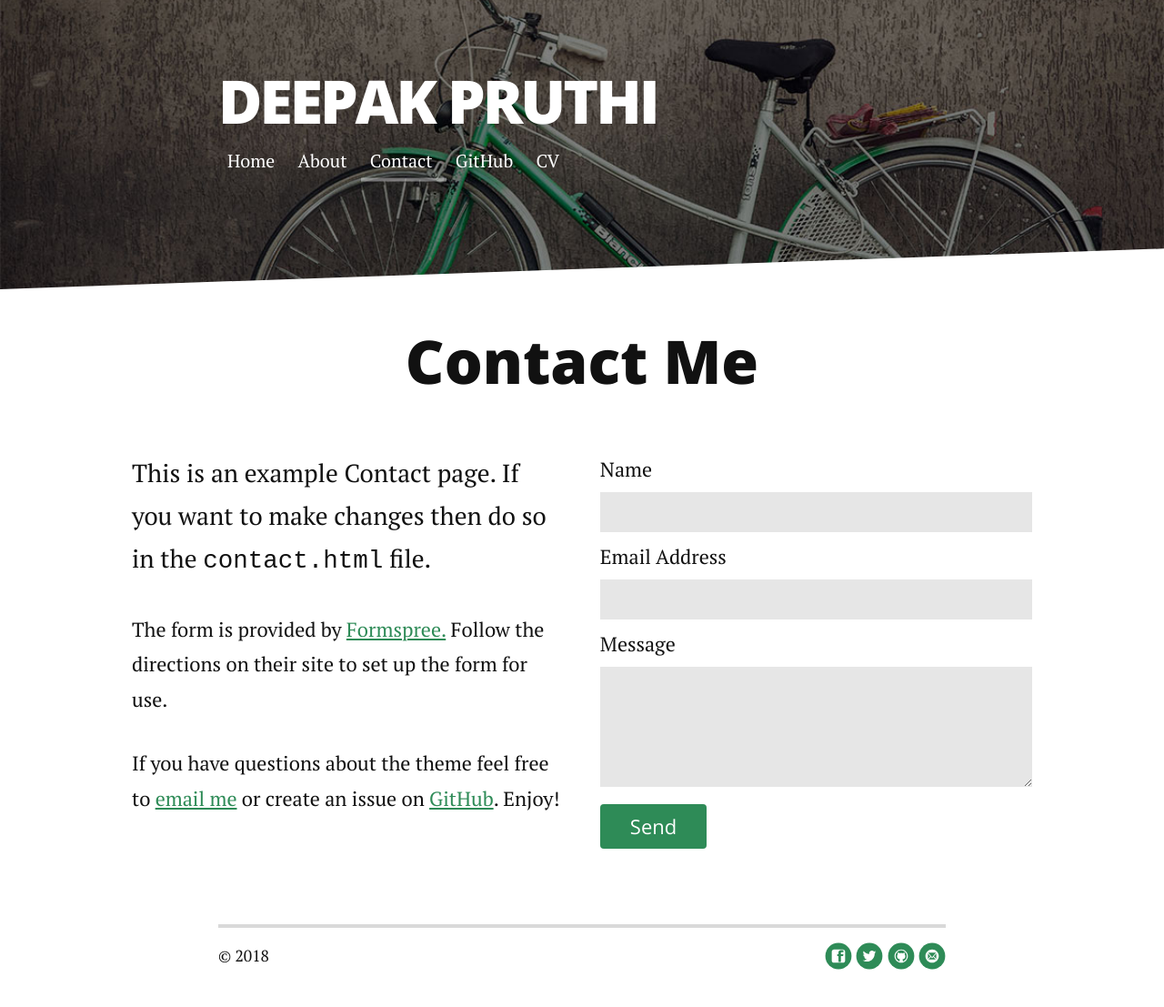
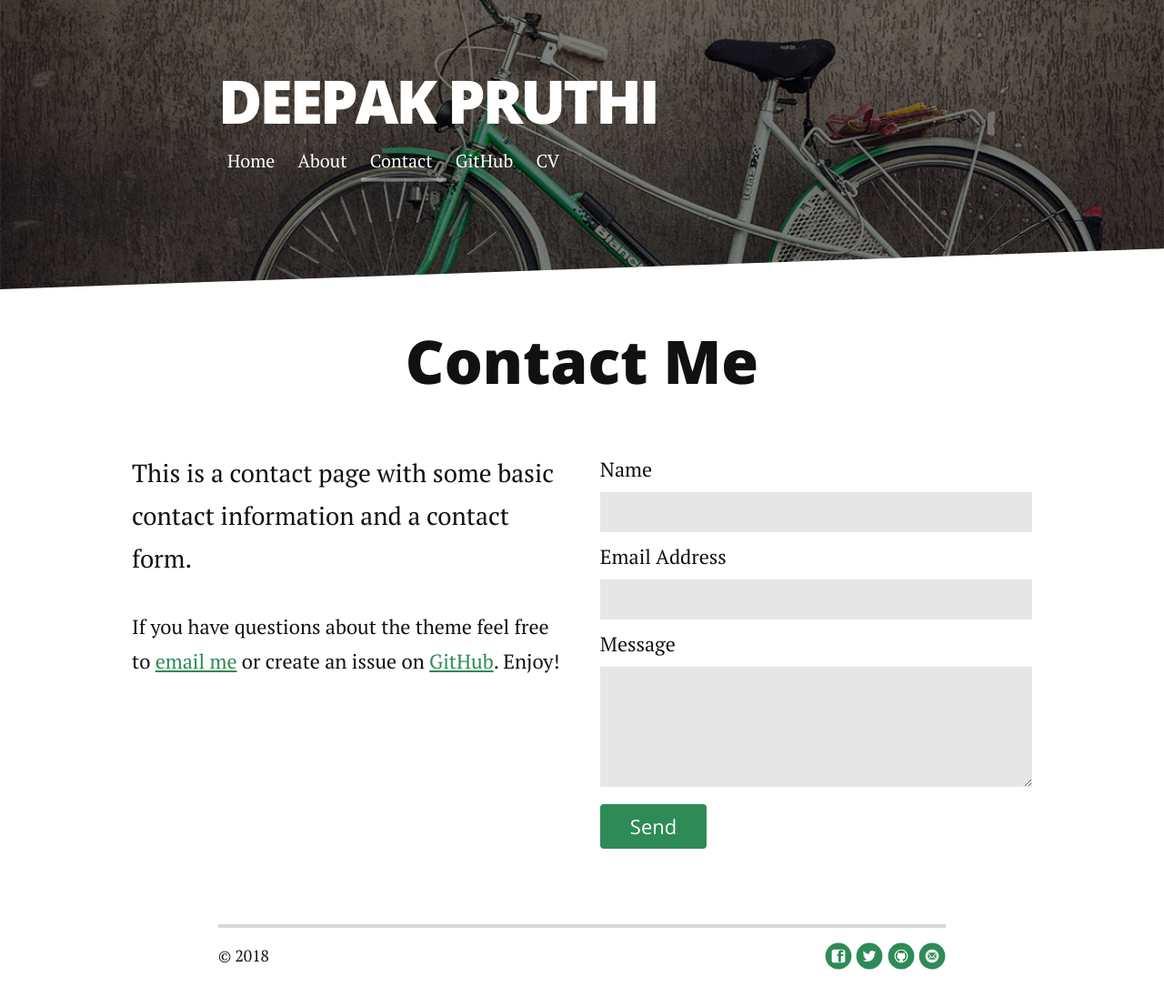
Before and after one commit to dpruthi/cv, a Jekyll site: the page built from contact.md, in a window 1280 px wide. Shown: the whole page at 91% size. Built offline with Jekyll 4.4.1, drawn with Linux system fonts in a browser that asks for light colours; nearby versions of some CDN libraries.

Commit message:
Update contact.md

```diff
--- a/contact.md
+++ b/contact.md
@@ -1,14 +1,13 @@
 ---
 layout: default
-title: Contact Long Haul
+title: Contact Deepak Pruthi
 ---
 
 <div id="contact">
   <h1 class="pageTitle">Contact Me</h1>
   <div class="contactContent">
-    <p class="intro">This is an example Contact page. If you want to make changes then do so in the <code>contact.html</code> file.</p>
-    <p>The form is provided by <a href="http://formspree.io/">Formspree.</a> Follow the directions on their site to set up the form for use.</p>
-    <p>If you have questions about the theme feel free to <a href="mailto:brimaidesigns@gmail.com">email me</a> or create an issue on <a href="https://github.com/brianmaierjr/long-haul">GitHub</a>. Enjoy!</p>
+    <p class="intro">This is a contact page with some basic contact information and a contact form.</p>
+    <p>If you have questions about the theme feel free to <a href="mailto:dpruthi16@gmail.com">email me</a> or create an issue on <a href="https://github.com/brianmaierjr/long-haul">GitHub</a>. Enjoy!</p>
   </div>
   <form action="http://formspree.io/your@mail.com" method="POST">
     <label for="name">Name</label>
```
